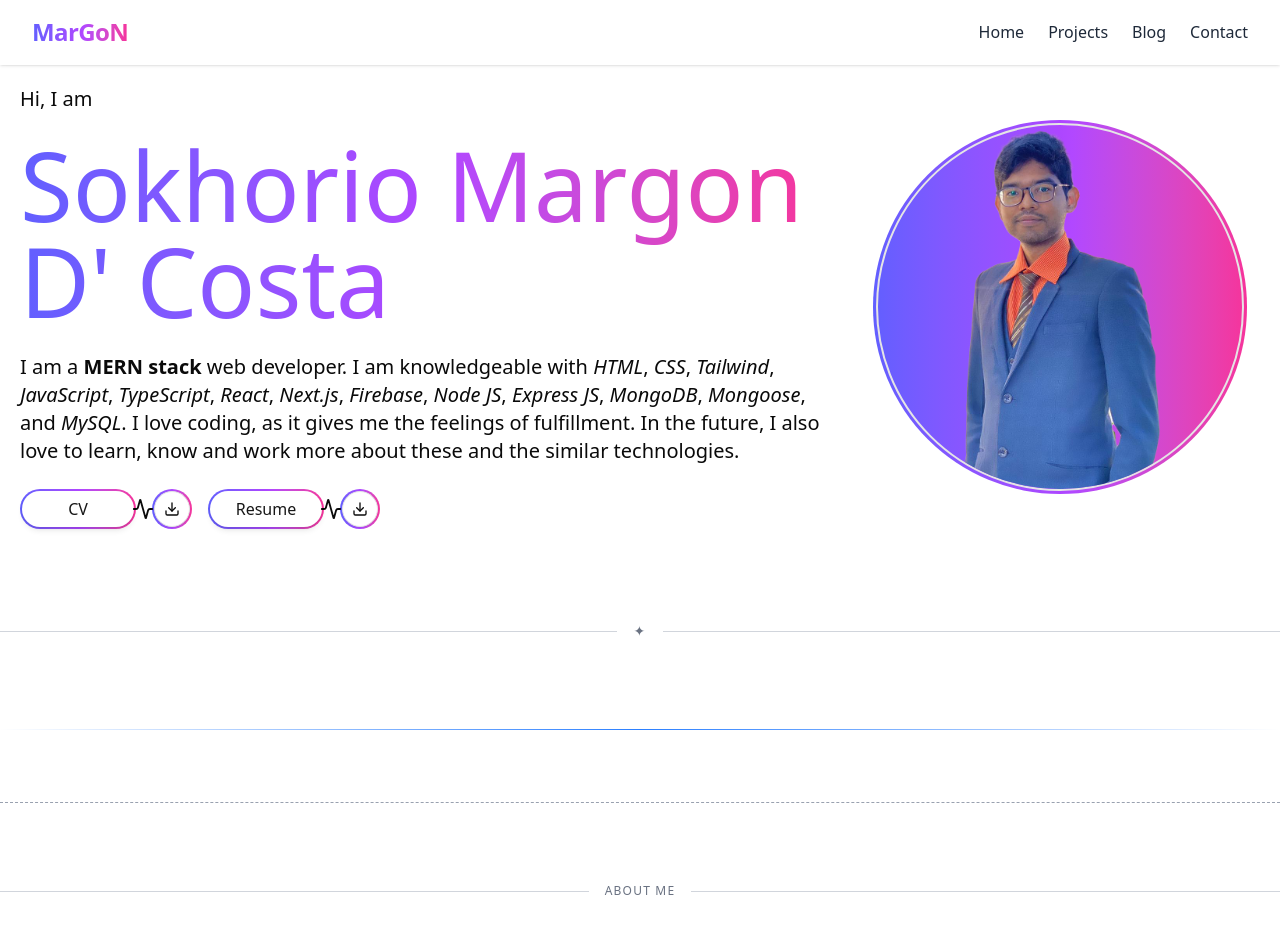
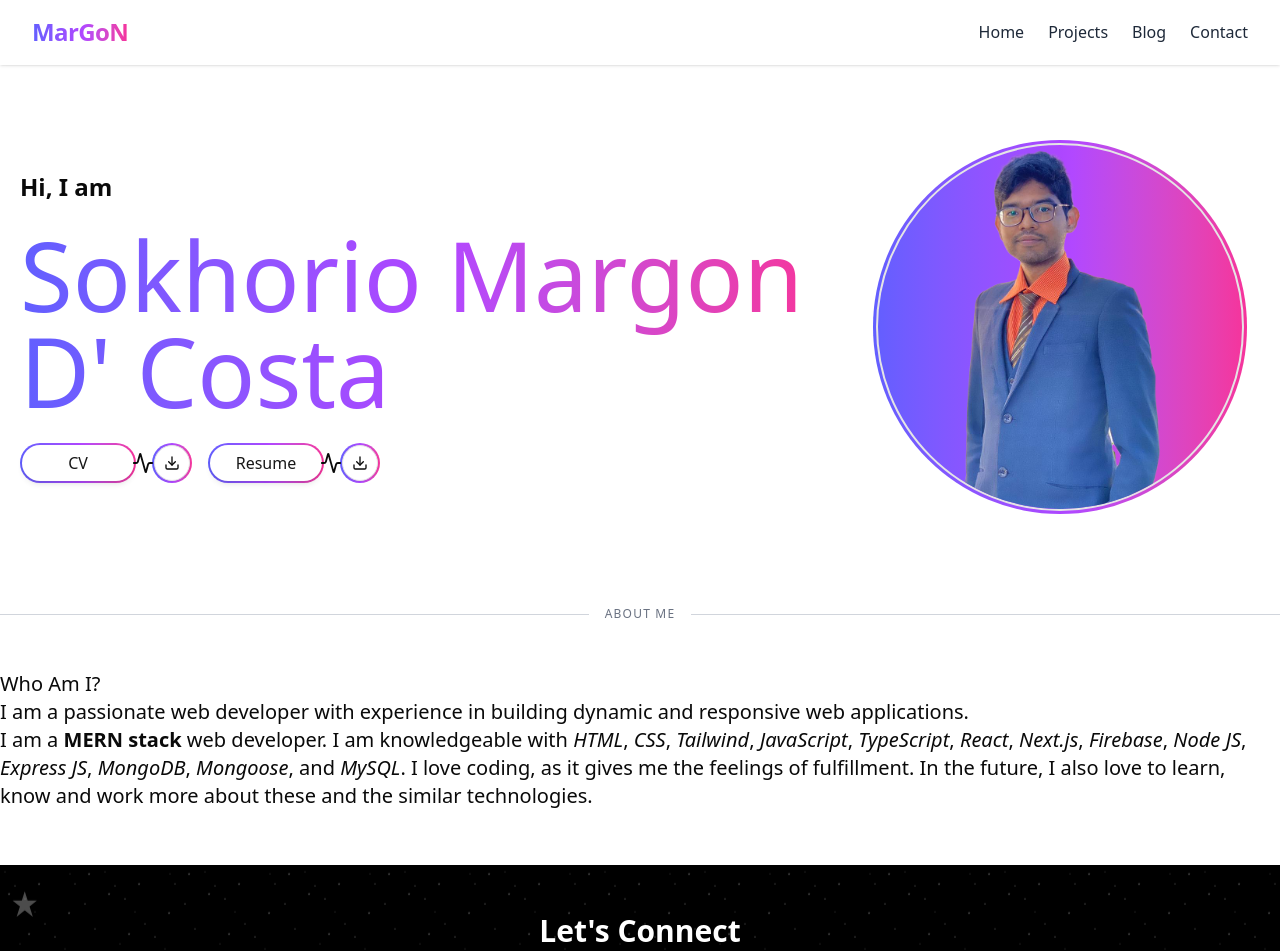
Before and after one commit to Marg0n/next-level-portfolio, a Next.js app: page / in a window 1280 px wide. Shown: the top 951 px of the page. Built offline with nearby package versions, Linux system fonts and the light colour scheme.

Commit message:
Add: Added About Section. Modify: Modified Hero.

```diff
--- a/src/app/(CommonLayout)/(home)/page.tsx
+++ b/src/app/(CommonLayout)/(home)/page.tsx
@@ -1,6 +1,6 @@
+import About from "@/components/modules/home/About";
 import Hero from "@/components/modules/home/Hero";
-import { DashedDivider, GradientDivider, IconDivider, LabelDivider, SectionDivider } from "@/components/shared/divider/Divider";
-import React from "react";
+import { LabelDivider } from "@/components/shared/divider/Divider";
 
 // meta tags
 export const metadata = {
@@ -13,12 +13,8 @@ const LandingPage = () => {
     <div className="min-h-screen flex flex-col items-center justify-center space-y-6 overflow-x-hidden ">
       {/* components */}
       <Hero />
-      <SectionDivider />
-      <GradientDivider />
-      <DashedDivider />
       <LabelDivider label="About Me" />
-      <IconDivider icon="★" />
-      <Hero />
+      <About />
     </div>
   );
 };
--- /dev/null
+++ b/src/components/modules/home/About.tsx
@@ -0,0 +1,33 @@
+import React from 'react';
+
+const About = () => {
+    return (
+        <div>
+            <h2 className="text-xl" data-aos="fade-down">Who Am I?</h2>
+            <p className="text-wrap xl:text-xl text-base" data-aos="fade-up">
+                I am a passionate web developer with experience in building dynamic and responsive web applications.
+            </p>
+            <p className="text-wrap xl:text-xl text-base" data-aos="fade-up">
+            I am a <strong className="primary-color">MERN stack</strong> web
+            developer. I am knowledgeable with{" "}
+            <i className="primary-color">HTML</i>,{" "}
+            <i className="primary-color">CSS</i>,{" "}
+            <i className="primary-color">Tailwind</i>,{" "}
+            <i className="primary-color">JavaScript</i>,{" "}
+            <i className="primary-color">TypeScript</i>,{" "}
+            <i className="primary-color">React</i>,{" "}
+            <i className="primary-color">Next.js</i>,{" "}
+            <i className="primary-color">Firebase</i>,{" "}
+            <i className="primary-color">Node JS</i>,{" "}
+            <i className="primary-color">Express JS</i>,{" "}
+            <i className="primary-color">MongoDB</i>,{" "}
+            <i className="primary-color">Mongoose</i>, and{" "}
+            <i className="primary-color">MySQL</i>. I love coding, as it gives
+            me the feelings of fulfillment. In the future, I also love to learn,
+            know and work more about these and the similar technologies.
+          </p>
+        </div>
+    );
+};
+
+export default About;
--- a/src/components/modules/home/Hero.tsx
+++ b/src/components/modules/home/Hero.tsx
@@ -36,7 +36,7 @@ const Hero = () => {
       <div className="flex flex-col gap-6 w-full lg:w-2/3">
         {/* intro */}
         <div className="flex flex-col justify-center items-start gap-6 h-full">
-          <h3 className="banner-greeting text-xl" data-aos="fade-down">
+          <h3 className="text-2xl font-semibold" data-aos="fade-down">
             Hi, I am
           </h3>
           <h1
@@ -46,7 +46,7 @@ const Hero = () => {
           >
             Sokhorio Margon D<span className="primary-color">&apos;</span> Costa
           </h1>
-          <p className="text-wrap xl:text-xl text-base" data-aos="fade-up">
+          {/* <p className="text-wrap xl:text-xl text-base" data-aos="fade-up">
             I am a <strong className="primary-color">MERN stack</strong> web
             developer. I am knowledgeable with{" "}
             <i className="primary-color">HTML</i>,{" "}
@@ -64,7 +64,7 @@ const Hero = () => {
             <i className="primary-color">MySQL</i>. I love coding, as it gives
             me the feelings of fulfillment. In the future, I also love to learn,
             know and work more about these and the similar technologies.
-          </p>
+          </p> */}
         </div>
 
         {/* buttons */}
```
